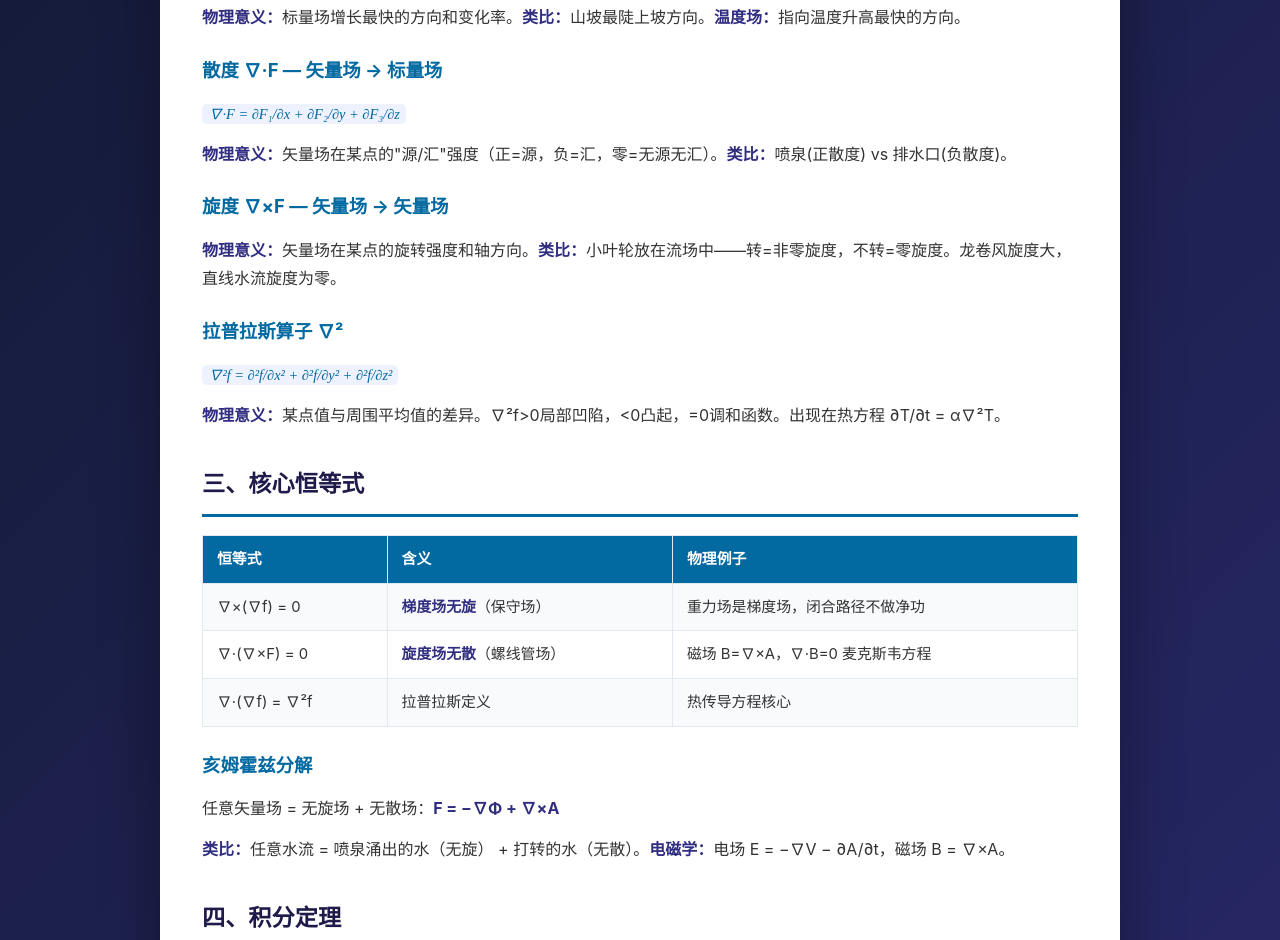
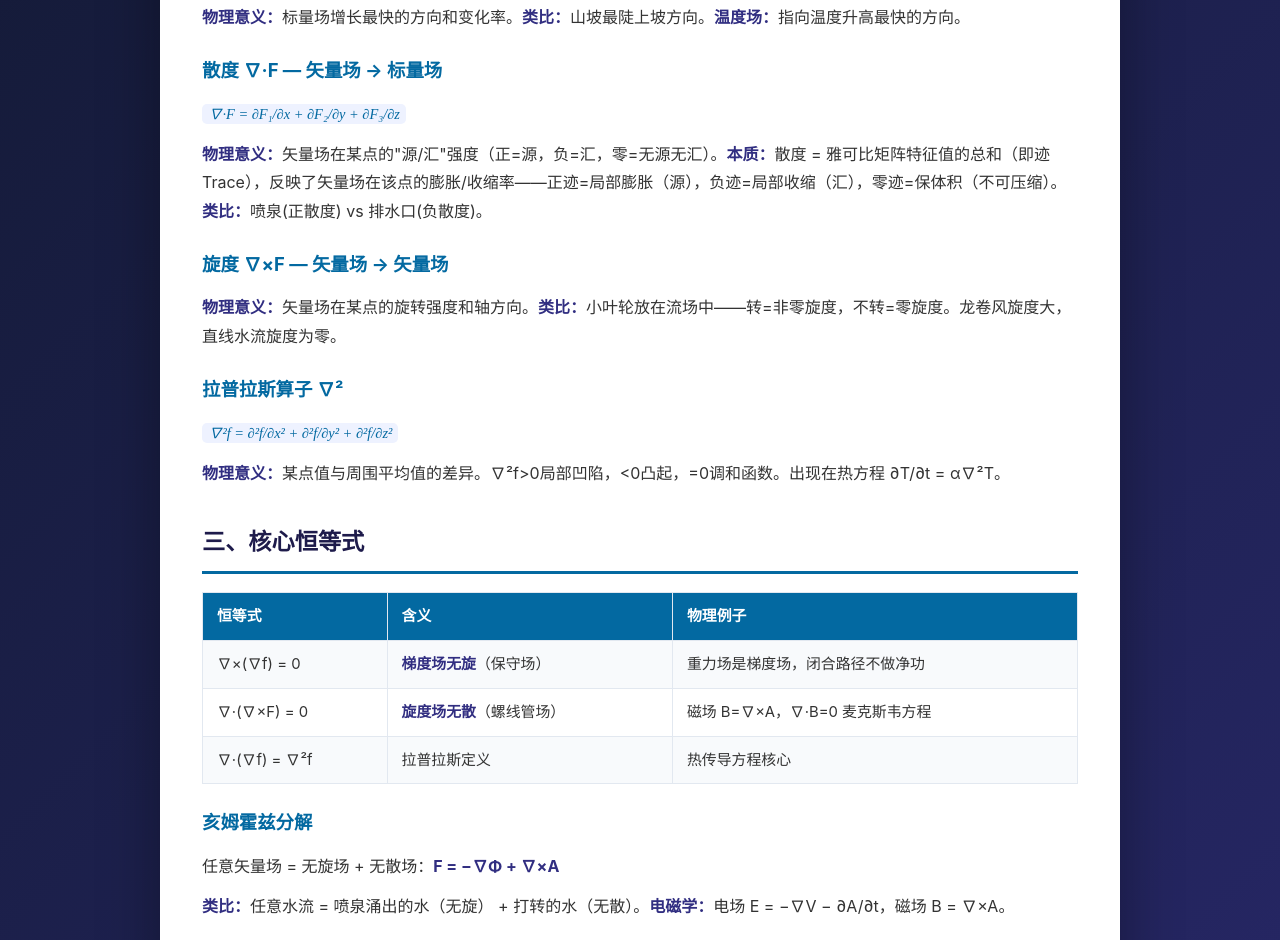
Before and after one commit to wolfhawkld/human_ai_knowledge, a plain HTML site: page vector-calculus-fields.html in a window 1280 px wide. Shown: the part 895-1835 px from the top of the page. Drawn offline with Linux system fonts and the light colour scheme.

Commit message:
fix: divergence as trace of Jacobian (eigenvalue sum insight)

```diff
--- a/vector-calculus-fields.html
+++ b/vector-calculus-fields.html
@@ -69,7 +69,7 @@ body {
 
 <h3>散度 ∇·F — 矢量场 → 标量场</h3>
 <p><code class="math">∇·F = ∂F₁/∂x + ∂F₂/∂y + ∂F₃/∂z</code></p>
-<p><strong>物理意义：</strong>矢量场在某点的"源/汇"强度（正=源，负=汇，零=无源无汇）。<strong>类比：</strong>喷泉(正散度) vs 排水口(负散度)。</p>
+<p><strong>物理意义：</strong>矢量场在某点的"源/汇"强度（正=源，负=汇，零=无源无汇）。<strong>本质：</strong>散度 = 雅可比矩阵特征值的总和（即迹 Trace），反映了矢量场在该点的膨胀/收缩率——正迹=局部膨胀（源），负迹=局部收缩（汇），零迹=保体积（不可压缩）。<strong>类比：</strong>喷泉(正散度) vs 排水口(负散度)。</p>
 
 <h3>旋度 ∇×F — 矢量场 → 矢量场</h3>
 <p><strong>物理意义：</strong>矢量场在某点的旋转强度和轴方向。<strong>类比：</strong>小叶轮放在流场中——转=非零旋度，不转=零旋度。龙卷风旋度大，直线水流旋度为零。</p>
```
Also changed, not shown: vector-calculus-fields.md (+1 -0 lines).
